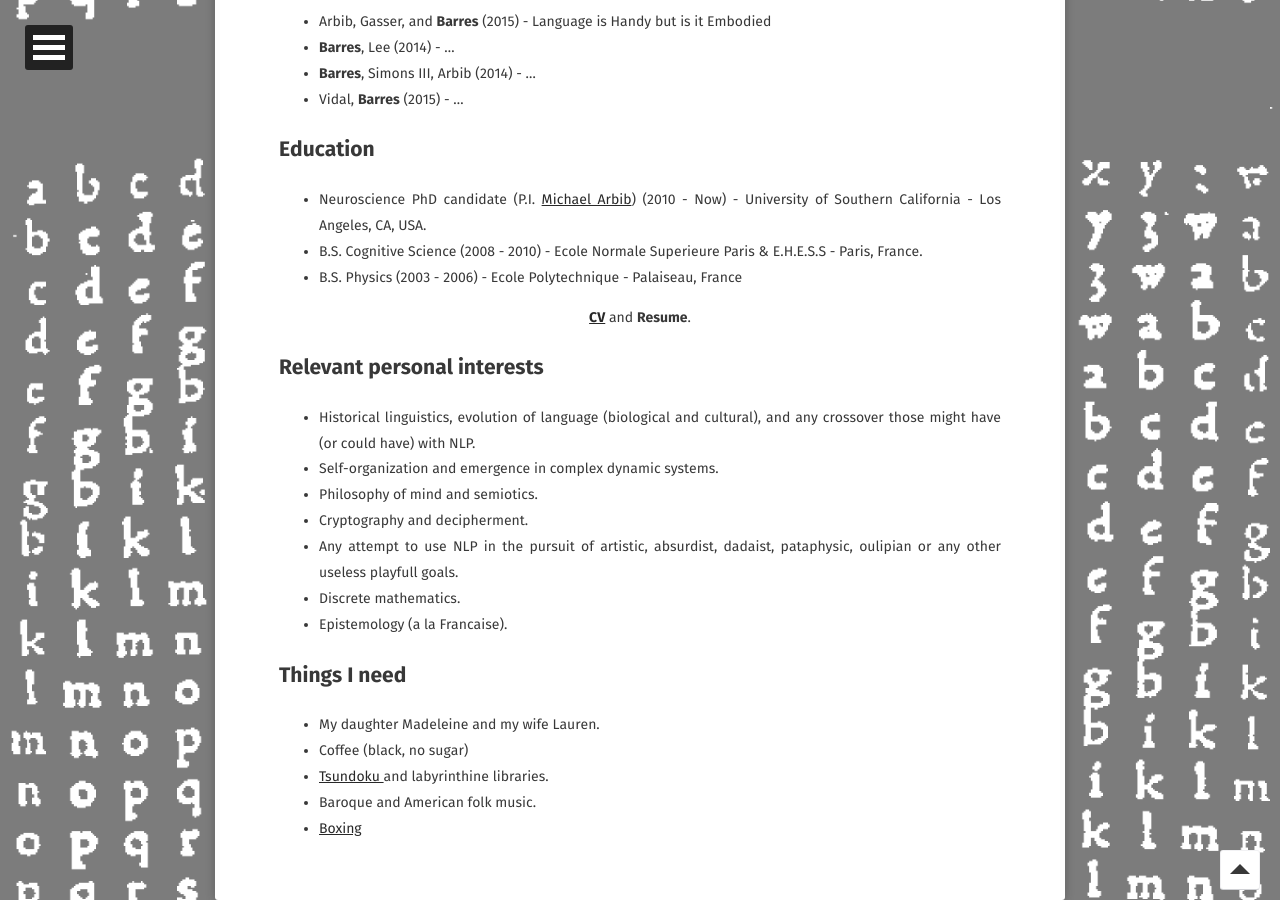
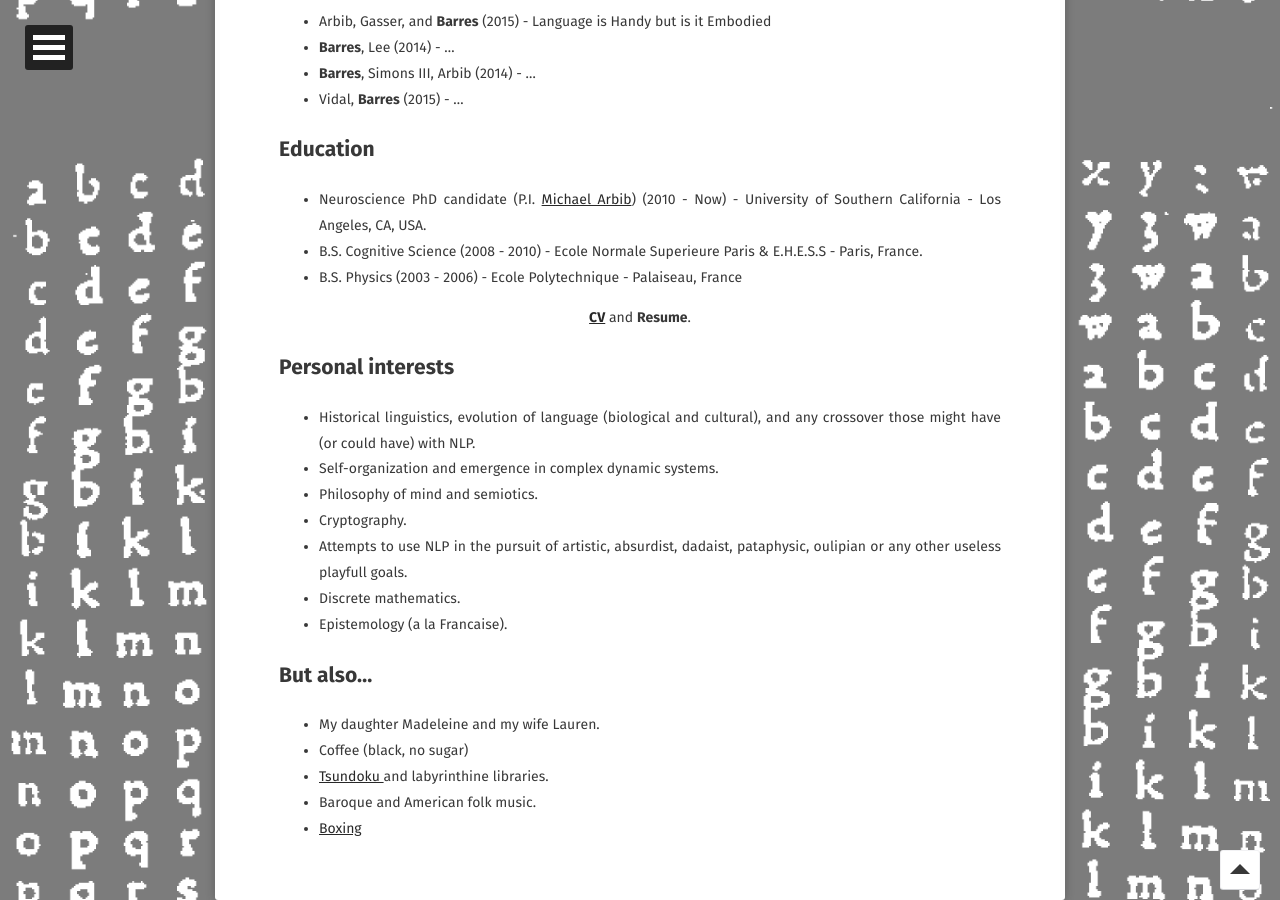
Before and after one commit to victorbarres/victorbarres.github.io, a Jekyll site: the page built from about/index.md, in a window 1280 px wide and 900 px high, scrolled down 878 px. Built offline with Jekyll 4.4.1, drawn with Linux system fonts in a browser that asks for light colours; some web fonts are replaced.

Commit message:
change about

```diff
--- a/about/index.md
+++ b/about/index.md
@@ -33,16 +33,16 @@ comments: false
 <a href="/assets/dat/barres-cv.pdf"><b>CV</b></a> and <b>Resume</b>.
 </div>
 
-## Relevant personal interests
+## Personal interests
 * Historical linguistics, evolution of language (biological and cultural), and any crossover those might have (or could have) with NLP.
 * Self-organization and emergence in complex dynamic systems.
 * Philosophy of mind and semiotics.
-* Cryptography and decipherment.
-* Any attempt to use NLP in the pursuit of artistic, absurdist, dadaist, pataphysic, oulipian or any other useless playfull goals.
+* Cryptography.
+* Attempts to use NLP in the pursuit of artistic, absurdist, dadaist, pataphysic, oulipian or any other useless playfull goals.
 * Discrete mathematics.
 * Epistemology (a la Francaise).
 
-## Things I need
+## But also...
 * My daughter Madeleine and my wife Lauren.
 * Coffee (black, no sugar)
 * <a href="https://en.wikipedia.org/wiki/Tsundoku"> Tsundoku </a> and labyrinthine libraries.
```
